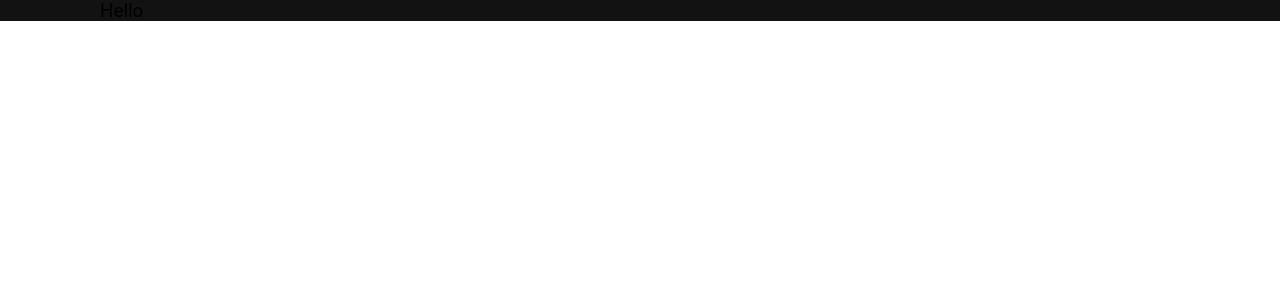
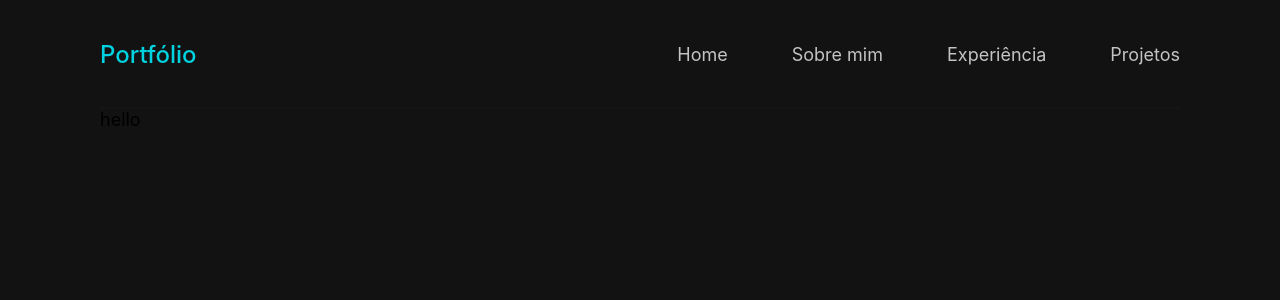
Before and after one commit to rcamillo/20-porfolio, a React (Create React App) app: page / in a window 1280 px wide. Shown: the top 300 px of the page. Built offline with nearby package versions, Linux system fonts and the light colour scheme.

Commit message:
feat: create header component

```diff
--- a/src/App.tsx
+++ b/src/App.tsx
@@ -1,9 +1,17 @@
 import React from 'react'
 
 import { Container } from './components/Container'
+import { Header } from './components/Header'
 
 function App() {
-  return <Container>Hello</Container>
+  return (
+    <>
+      <Container>
+        <Header />
+      </Container>
+      <Container>hello</Container>
+    </>
+  )
 }
 
 export default App
--- /dev/null
+++ b/src/components/Header/index.tsx
@@ -0,0 +1,28 @@
+import React from 'react'
+
+import { Wrapper, LogoLink, LinkList } from './styles'
+
+export const Header = () => (
+  <Wrapper>
+    <div>
+      <LogoLink href="#">Portfólio</LogoLink>
+    </div>
+
+    <nav>
+      <LinkList>
+        <li>
+          <a href="#">Home</a>
+        </li>
+        <li>
+          <a href="#">Sobre mim</a>
+        </li>
+        <li>
+          <a href="#">Experiência</a>
+        </li>
+        <li>
+          <a href="#">Projetos</a>
+        </li>
+      </LinkList>
+    </nav>
+  </Wrapper>
+)
--- /dev/null
+++ b/src/components/Header/styles.ts
@@ -0,0 +1,79 @@
+import styled, { css, keyframes } from 'styled-components'
+
+const appear = keyframes`
+  from {
+    width: 0%;
+    background-color: #00D2DF;
+  }
+  to {
+    width: 100%;
+    background-color: #151515;
+  }
+`
+
+const hover = keyframes`
+  from {
+    width: 0%;
+    background-color: #151515;
+
+  }
+  to {
+    width: 90%;
+    background-color: #00D2DF;
+  }
+`
+
+export const Wrapper = styled.header`
+  ${({ theme }) => css`
+    display: flex;
+    align-items: center;
+    justify-content: space-between;
+    padding: ${theme.spacings.large} 0;
+    position: relative;
+
+    &::after {
+      content: '';
+      position: absolute;
+      bottom: 0;
+      left: 0;
+      width: 100%;
+      height: 2px;
+
+      animation: ${appear} 1s linear forwards;
+    }
+  `}
+`
+
+export const LogoLink = styled.a`
+  ${({ theme }) => css`
+    font-size: ${theme.font.sizes.xlarge};
+    color: ${theme.colors.primary};
+    font-weight: 500;
+  `}
+`
+
+export const LinkList = styled.ul`
+  ${({ theme }) => css`
+    display: flex;
+    gap: calc(${theme.spacings.medium} * 2);
+
+    a {
+      position: relative;
+
+      &:hover {
+        color: #fff;
+
+        &::after {
+          content: '';
+          position: absolute;
+          left: 0;
+          bottom: -8px;
+          width: 100%;
+          height: 2px;
+          background-color: ${theme.colors.primary};
+          animation: ${hover} 300ms linear forwards;
+        }
+      }
+    }
+  `}
+`
--- a/src/styles/global.ts
+++ b/src/styles/global.ts
@@ -15,6 +15,7 @@ const GlobalStyles = createGlobalStyle`
     body {
       font-family: ${theme.font.family};
       font-size: ${theme.font.sizes.large};
+      background-color: ${theme.colors.dark};
     }
 
     button {
```
